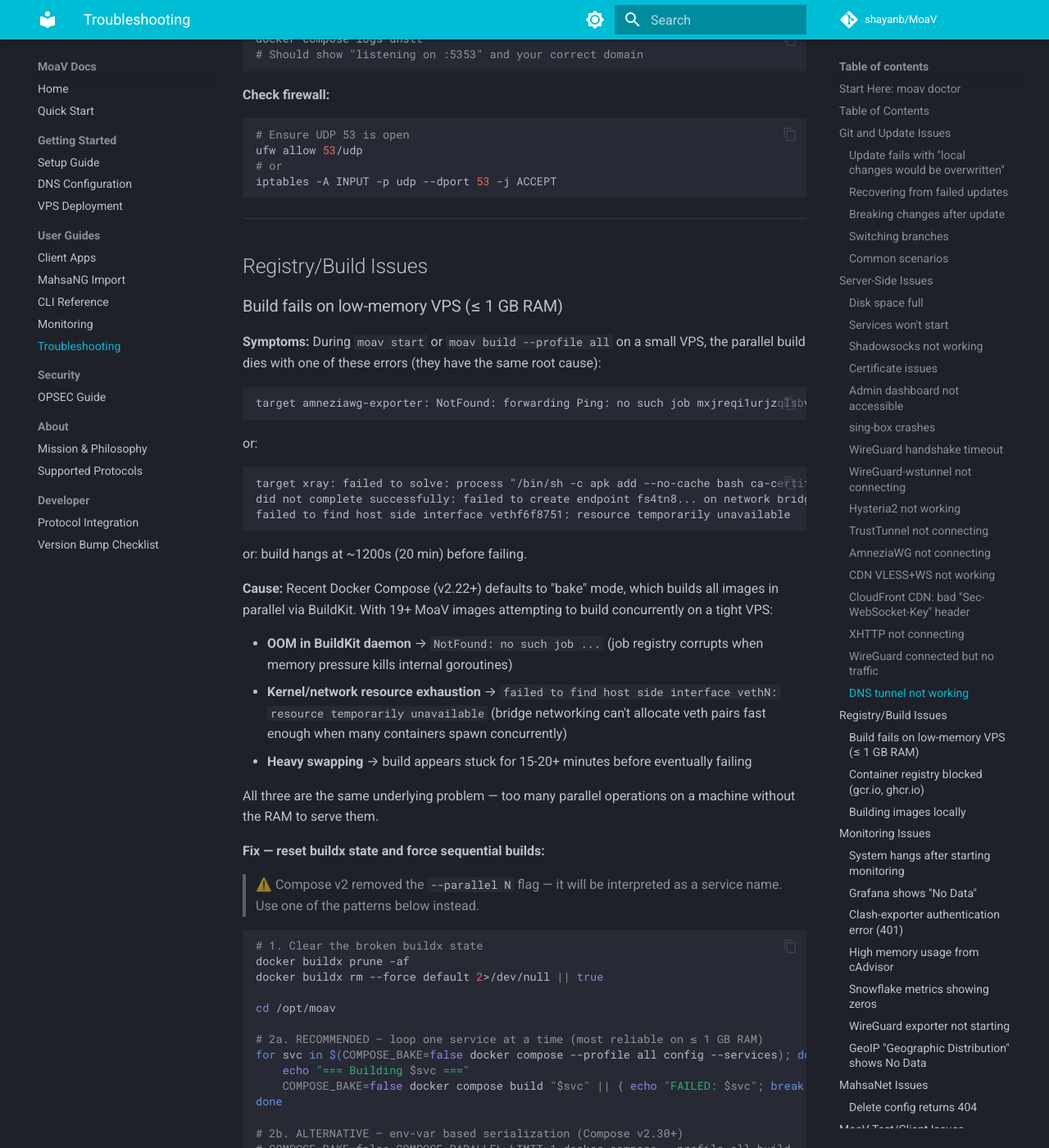
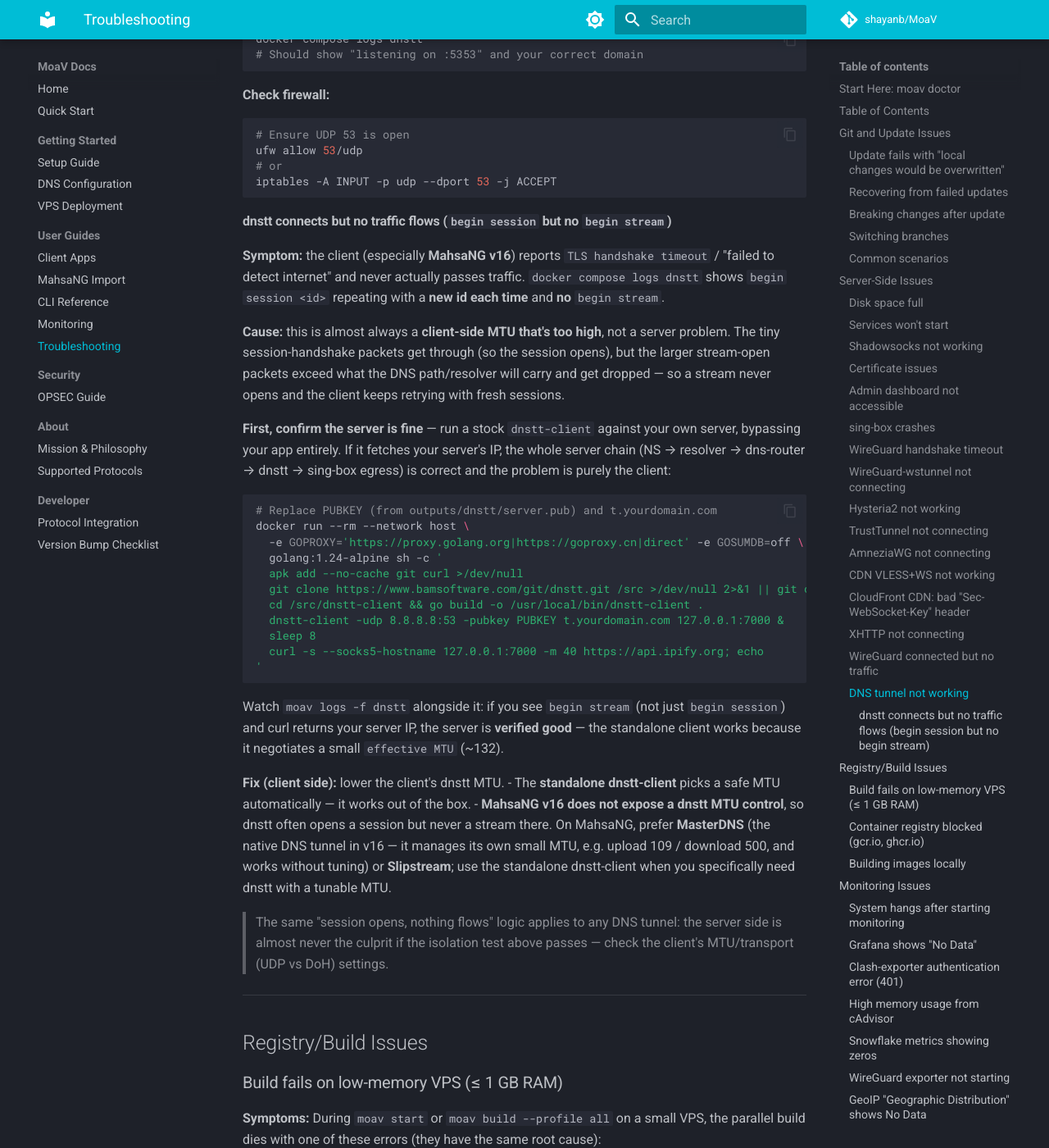
Before and after one commit to MotherofallVPNs/moav-site, an MkDocs documentation site: the page built from docs/TROUBLESHOOTING.md, in a window 1280 px wide and 1400 px high, scrolled down 19570 px. Shown: the whole window at 82% size. Built offline with MkDocs 1.6.1 and Material for MkDocs 9.7.7, drawn with Linux system fonts in a browser that asks for light colours; comment, search, counter and statistics services are not loaded.

Commit message:
docs(troubleshooting): dnstt 'session but no stream' is a client MTU issue
Document the dnstt symptom where the server logs repeated `begin session`
with no `begin stream` and the client (notably MahsaNG v16) reports TLS
handshake timeout / no internet. Root cause is a client-side MTU too high for
the DNS path, not a server fault. Includes the stock-dnstt-client isolation
test (proves the server chain end to end) and the fix: lower the client MTU —
and since MahsaNG v16 exposes no dnstt MTU control, prefer MasterDNS (native,
self-tuning) or Slipstream there, or use the standalone dnstt-client.

Co-Authored-By: Claude Opus 4.7 (1M context) <noreply@anthropic.com>

````diff
--- a/docs/TROUBLESHOOTING.md
+++ b/docs/TROUBLESHOOTING.md
@@ -909,6 +909,35 @@ ufw allow 53/udp
 iptables -A INPUT -p udp --dport 53 -j ACCEPT
 ```
 
+#### dnstt connects but no traffic flows (`begin session` but no `begin stream`)
+
+**Symptom:** the client (especially **MahsaNG v16**) reports `TLS handshake timeout` / "failed to detect internet" and never actually passes traffic. `docker compose logs dnstt` shows `begin session <id>` repeating with a **new id each time** and **no** `begin stream`.
+
+**Cause:** this is almost always a **client-side MTU that's too high**, not a server problem. The tiny session-handshake packets get through (so the session opens), but the larger stream-open packets exceed what the DNS path/resolver will carry and get dropped — so a stream never opens and the client keeps retrying with fresh sessions.
+
+**First, confirm the server is fine** — run a stock `dnstt-client` against your own server, bypassing your app entirely. If it fetches your server's IP, the whole server chain (NS → resolver → dns-router → dnstt → sing-box egress) is correct and the problem is purely the client:
+
+```bash
+# Replace PUBKEY (from outputs/dnstt/server.pub) and t.yourdomain.com
+docker run --rm --network host \
+  -e GOPROXY='https://proxy.golang.org|https://goproxy.cn|direct' -e GOSUMDB=off \
+  golang:1.24-alpine sh -c '
+  apk add --no-cache git curl >/dev/null
+  git clone https://www.bamsoftware.com/git/dnstt.git /src >/dev/null 2>&1 || git clone https://repo.or.cz/dnstt.git /src >/dev/null 2>&1
+  cd /src/dnstt-client && go build -o /usr/local/bin/dnstt-client .
+  dnstt-client -udp 8.8.8.8:53 -pubkey PUBKEY t.yourdomain.com 127.0.0.1:7000 &
+  sleep 8
+  curl -s --socks5-hostname 127.0.0.1:7000 -m 40 https://api.ipify.org; echo
+'
+```
+Watch `moav logs -f dnstt` alongside it: if you see `begin stream` (not just `begin session`) and curl returns your server IP, the server is **verified good** — the standalone client works because it negotiates a small `effective MTU` (~132).
+
+**Fix (client side):** lower the client's dnstt MTU.
+- The **standalone dnstt-client** picks a safe MTU automatically — it works out of the box.
+- **MahsaNG v16 does not expose a dnstt MTU control**, so dnstt often opens a session but never a stream there. On MahsaNG, prefer **MasterDNS** (the native DNS tunnel in v16 — it manages its own small MTU, e.g. upload 109 / download 500, and works without tuning) or **Slipstream**; use the standalone dnstt-client when you specifically need dnstt with a tunable MTU.
+
+> The same "session opens, nothing flows" logic applies to any DNS tunnel: the server side is almost never the culprit if the isolation test above passes — check the client's MTU/transport (UDP vs DoH) settings.
+
 ---
 
 ## Registry/Build Issues
````
